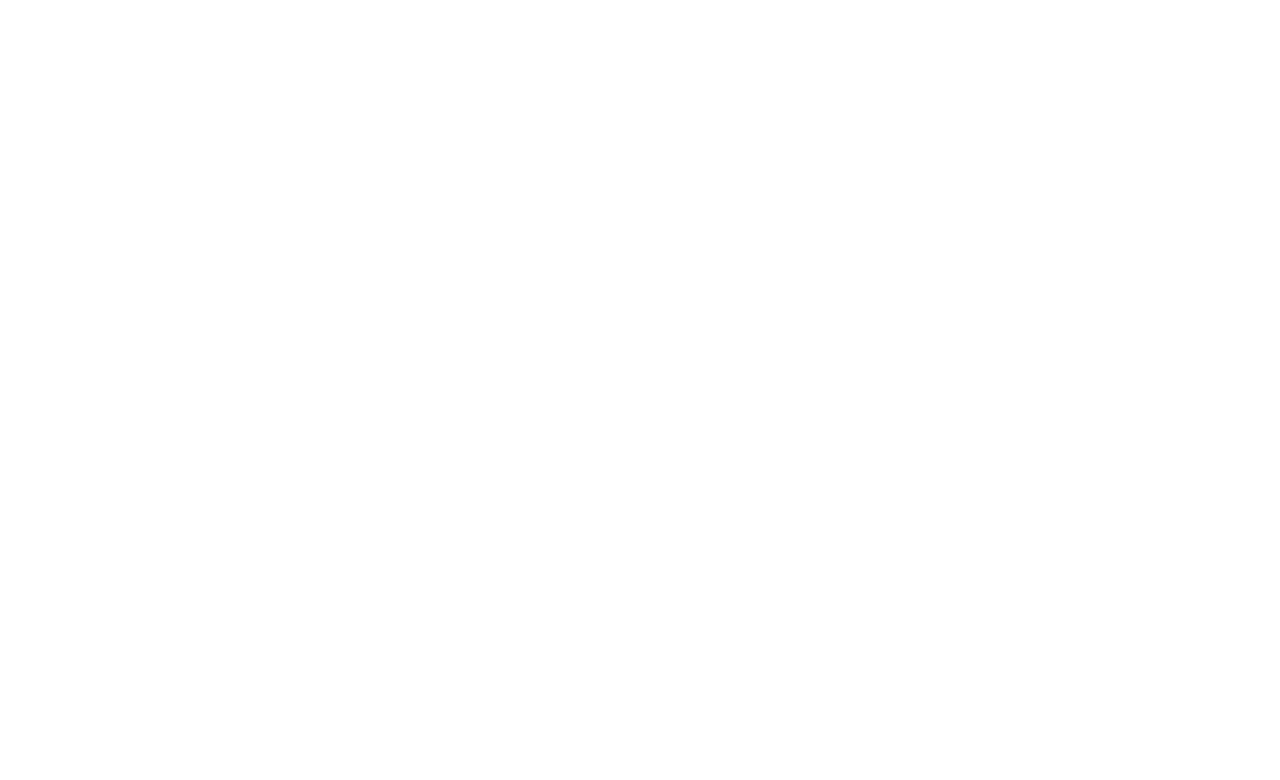
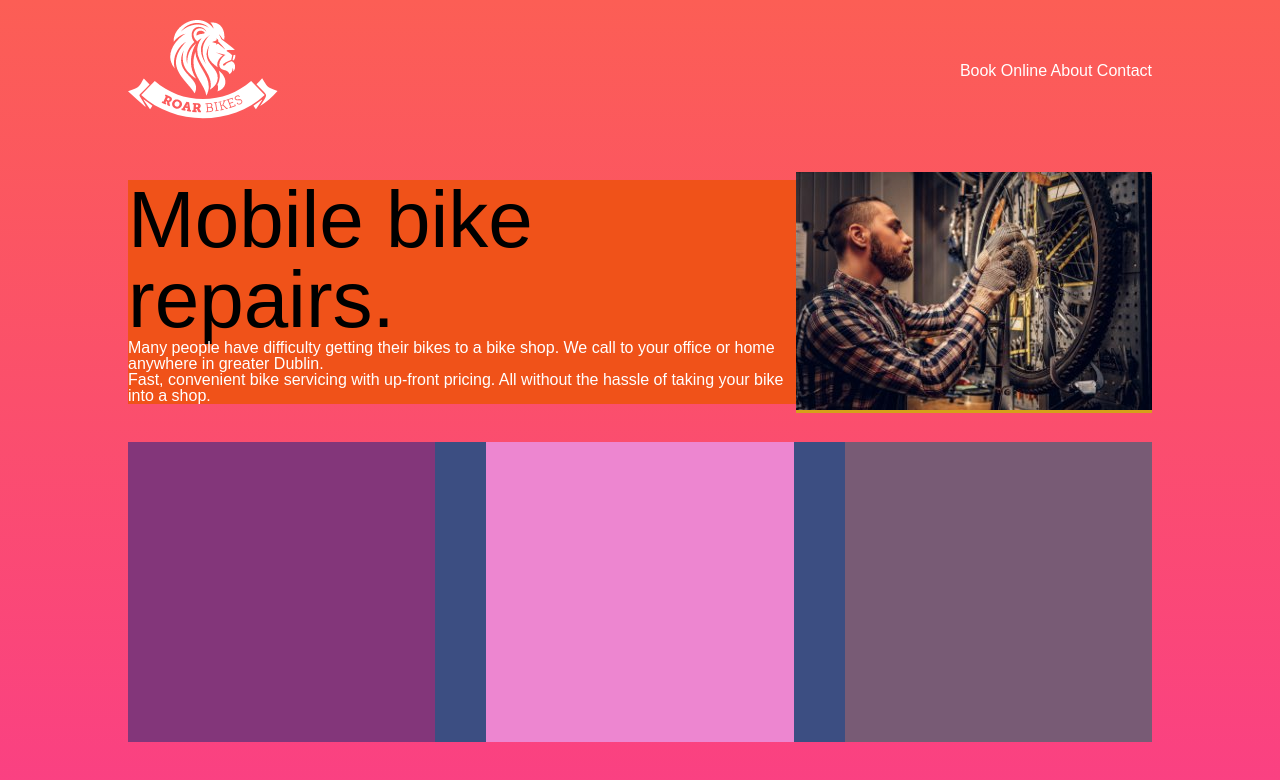
Before and after one commit to alfiaproject/bikerepairwebsite, a plain HTML site: page index.html in a window 1280 px wide. Drawn offline with Linux system fonts and the light colour scheme.

Commit message:
Body and container setup

```diff
--- /dev/null
+++ b/css-reset.css
@@ -0,0 +1,48 @@
+/* http://meyerweb.com/eric/tools/css/reset/
+   v2.0 | 20110126
+   License: none (public domain)
+*/
+
+html, body, div, span, applet, object, iframe,
+h1, h2, h3, h4, h5, h6, p, blockquote, pre,
+a, abbr, acronym, address, big, cite, code,
+del, dfn, em, img, ins, kbd, q, s, samp,
+small, strike, strong, sub, sup, tt, var,
+b, u, i, center,
+dl, dt, dd, ol, ul, li,
+fieldset, form, label, legend,
+table, caption, tbody, tfoot, thead, tr, th, td,
+article, aside, canvas, details, embed,
+figure, figcaption, footer, header, hgroup,
+menu, nav, output, ruby, section, summary,
+time, mark, audio, video {
+	margin: 0;
+	padding: 0;
+	border: 0;
+	font-size: 100%;
+	font: inherit;
+	vertical-align: baseline;
+}
+/* HTML5 display-role reset for older browsers */
+article, aside, details, figcaption, figure,
+footer, header, hgroup, menu, nav, section {
+	display: block;
+}
+body {
+	line-height: 1;
+}
+ol, ul {
+	list-style: none;
+}
+blockquote, q {
+	quotes: none;
+}
+blockquote:before, blockquote:after,
+q:before, q:after {
+	content: '';
+	content: none;
+}
+table {
+	border-collapse: collapse;
+	border-spacing: 0;
+}
--- a/index.html
+++ b/index.html
@@ -4,10 +4,45 @@
     <meta charset="UTF-8">
     <meta http-equiv="X-UA-Compatible" content="IE=edge">
     <meta name="viewport" content="width=device-width, initial-scale=1.0">
-    <title>Document</title>
+    <title>Roar Cycle - Bike Repairs in Dublin</title>
+
+    <!-- This is Eric Meyer CSS Reset -->
+    <link rel="stylesheet" href="css-reset.css">
+
+
     <link rel="stylesheet" href="style.css">
 </head>
 <body>
+    <div class="container">
+        <header>
+            <div class="logo">
+                <img src="images/logo-roar-bikes.png" alt="logo of roar bikes">
+            </div>
+
+            <nav>
+                Book Online     About     Contact
+            </nav>
+        </header>
+
+        <main>
+            <div class="herobox1">
+                <h1>Mobile bike repairs.</h1>
+                <p>Many people have difficulty getting their bikes to a bike shop. We call to your office or home anywhere in greater Dublin.
+                </p>
+                <p>Fast, convenient bike servicing with up-front pricing. All without the hassle of taking your bike into a shop.
+                </p>
+            </div>
+            <div class="herobox2">
+                <img src="images/image-bike-repair-service.jpg" alt="person servicing a bike in dublin">
+            </div>
+        </main>
+
+        <div class="cards">
+            <div class="card1"></div>
+            <div class="card2"></div>
+            <div class="card3"></div>
+        </div>
+    </div>
 
 </body>
 </html>
--- a/style.css
+++ b/style.css
@@ -0,0 +1,70 @@
+html {
+    height: 100%;
+}
+
+body {
+    background-image: linear-gradient(#FC5E55, #FA4083);
+    font-family: Arial, Helvetica, sans-serif;
+    color: white;
+}
+
+.container {
+    width: 1024px;
+    min-height: 300px;
+    margin-left: auto;
+    margin-right: auto;
+}
+
+header {
+    padding-top: 20px;
+    padding-bottom: 20px;
+    display: flex;
+    justify-content: space-between;
+    align-items: center;
+}
+
+main {
+    min-height: 300px;
+    display: flex;
+    align-items: center;
+}
+
+.cards {
+    background-color:rgb(60, 78, 130);
+    min-height: 300px;
+    display: flex;
+    justify-content: space-between;
+}
+
+.card1 {
+    background-color:rgb(131, 54, 122);
+    min-height: 300px;
+    width: 30%;
+}
+
+.card2 {
+    background-color:rgb(237, 134, 208);
+    min-height: 300px;
+    width: 30%;
+}
+
+.card3 {
+    background-color:rgb(120, 91, 117);
+    min-height: 300px;
+    width: 30%;
+}
+
+.herobox1 {
+    background-color:rgb(240, 82, 25);
+    flex: 2;
+}
+
+.herobox2 {
+    background-color:rgb(214, 160, 25);
+    flex: 1;
+}
+
+h1 {
+    font-size: 80px;
+    color: black;
+}
```
Also changed, not shown: images/icon1-delivery.png (added), images/icon2-wrench.png (added), images/icon3-phone.png (added), images/image-bike-repair-service.jpg (added), images/image-lion-background.png (added), images/logo-roar-bikes.png (added).
